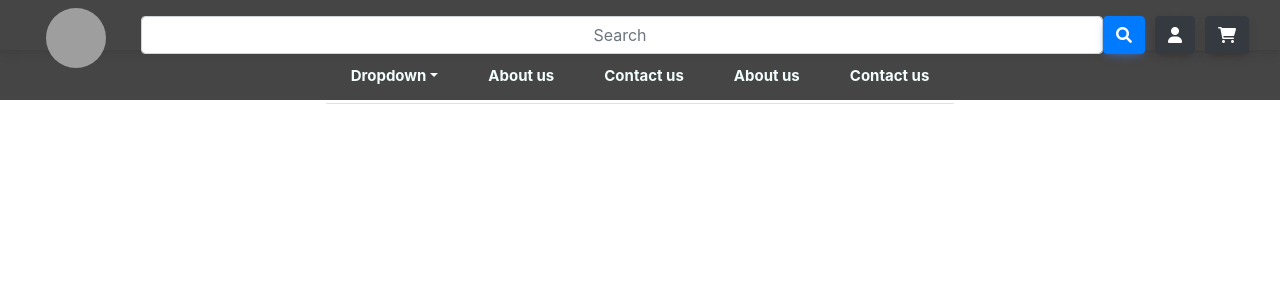
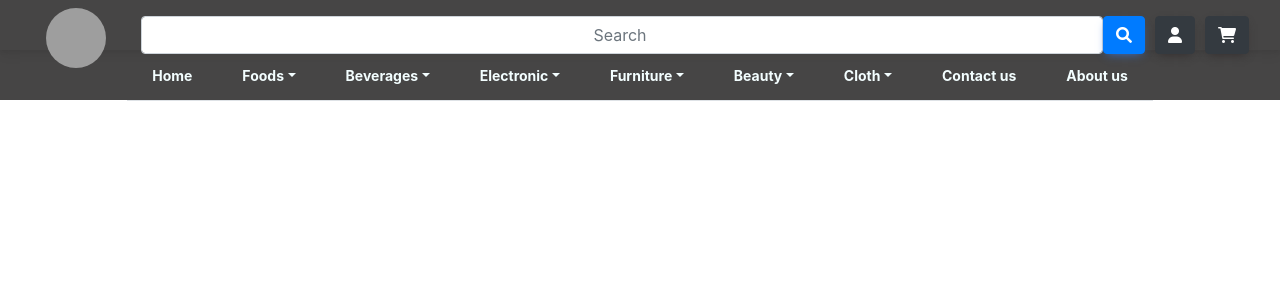
Before and after one commit to yaf8/Supermarket-website, a PHP site: page / in a window 1280 px wide. Shown: the top 300 px of the page. Run offline with PHP 8.4, Linux system fonts and the light colour scheme; grey boxes are pictures that could not be loaded.

Commit message:
add all navigation dropdowns

```diff
--- a/index.html
+++ b/index.html
@@ -47,25 +47,71 @@
     </header>
     <nav class="bg-opacity-50">
         <ul class="nav nav-tabs flex-row">
+            <li class="nav-item"><a href="#" class="">Home</a></li>
             <li class="nav-item" data-bs-toggle="dropdown">
-
                 <div class="dropdown">
                     <a class="dropdown-toggle" data-bs-toggle="dropdown" href="#">
-                        Dropdown</a>
+                        Foods</a>
                     <ul type=" none" class="dropdown-menu btn-group-sm">
-                        <li class="dropdown-item">First</li>
-                        <li class="dropdown-item">Second</li>
-                        <li class="dropdown-item">Third</li>
-                        <li class="dropdown-item">Forth</li>
-                        <li class="dropdown-item">Fifth</li>
+                        <li class="dropdown-item">Cultural</li>
+                        <li class="dropdown-item">Modern</li>
+                    </ul>
+                </div>
+            </li>
+            <li class="nav-item" data-bs-toggle="dropdown">
+                <div class="dropdown">
+                    <a class="dropdown-toggle" data-bs-toggle="dropdown" href="#">
+                        Beverages</a>
+                    <ul type=" none" class="dropdown-menu btn-group-sm">
+                        <li class="dropdown-item">Soft drink</li>
+                        <li class="dropdown-item">Alcholic</li>
+                    </ul>
+                </div>
+            </li>
+            <li class="nav-item" data-bs-toggle="dropdown">
+                <div class="dropdown">
+                    <a class="dropdown-toggle" data-bs-toggle="dropdown" href="#">
+                        Electronic</a>
+                    <ul type=" none" class="dropdown-menu btn-group-sm">
+                        <li class="dropdown-item">Laptop</li>
+                        <li class="dropdown-item">Cellphone</li>
+                        <li class="dropdown-item">Watch</li>
+                    </ul>
+                </div>
+            </li>
+            <li class="nav-item" data-bs-toggle="dropdown">
+                <div class="dropdown">
+                    <a class="dropdown-toggle" data-bs-toggle="dropdown" href="#">
+                        Furniture</a>
+                    <ul type=" none" class="dropdown-menu btn-group-sm">
+                        <li class="dropdown-item">Sofa</li>
+                        <li class="dropdown-item">Table</li>
+                    </ul>
+                </div>
+            </li>
+            <li class="nav-item" data-bs-toggle="dropdown">
+                <div class="dropdown">
+                    <a class="dropdown-toggle" data-bs-toggle="dropdown" href="#">
+                        Beauty</a>
+                    <ul type=" none" class="dropdown-menu btn-group-sm">
+                        <li class="dropdown-item">Men</li>
+                        <li class="dropdown-item">Women</li>
+                    </ul>
+                </div>
+            </li>
+            <li class="nav-item" data-bs-toggle="dropdown">
+                <div class="dropdown">
+                    <a class="dropdown-toggle" data-bs-toggle="dropdown" href="#">
+                        Cloth</a>
+                    <ul type=" none" class="dropdown-menu btn-group-sm">
+                        <li class="dropdown-item">Cultural</li>
+                        <li class="dropdown-item">Modern</li>
                     </ul>
                 </div>
             </li>
 
-            <li class="nav-item"><a href="#" class="">About us</a></li>
-            <li class="nav-item"><a href="#" class="">Contact us</a></li>
-            <li><a href="#">About us</a></li>
-            <li><a href="#">Contact us</a></li>
+            <li class="nav-item"><a href="#">Contact us</a></li>
+            <li class="nav-item"><a href="#">About us</a></li>
         </ul>
     </nav>
 
--- a/styles/styles.css
+++ b/styles/styles.css
@@ -23,7 +23,7 @@ a {
     text-align: center;
     padding: 15px;
     text-decoration: none;
-    font-size: 15px;
+    font-size: 14px;
     font-weight: bold;
 }
 
```
